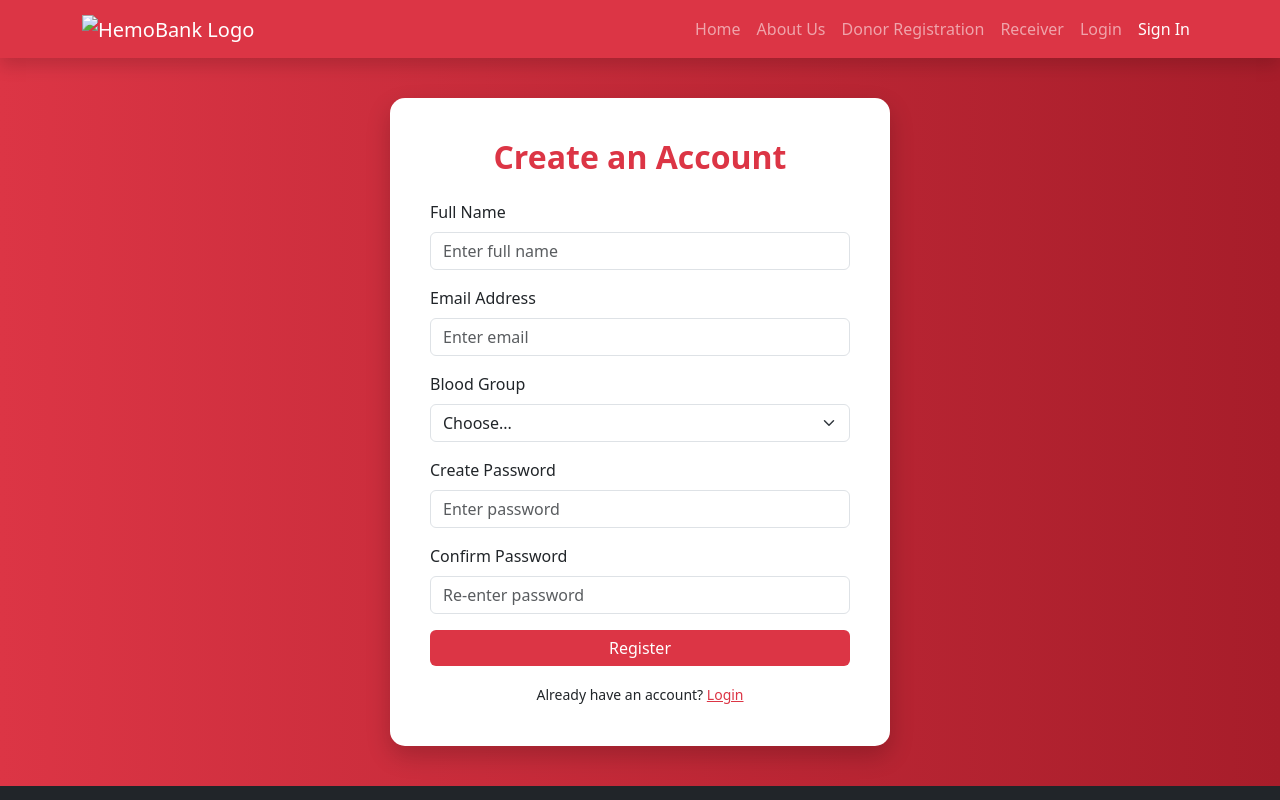
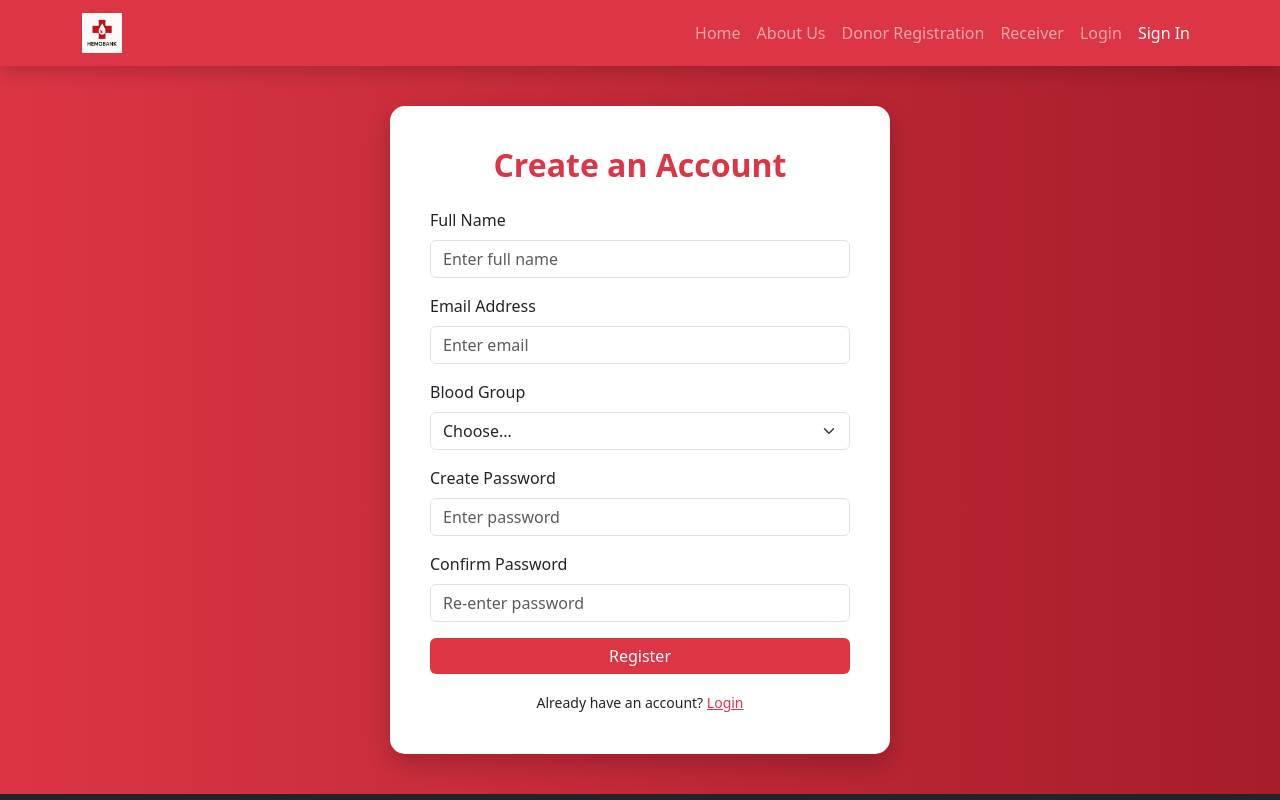
Before and after one commit to hemobank/hemo_bank, a plain HTML site: page project/registration.html in a window 1280 px wide. Shown: the top 800 px of the page. Drawn offline with nearby package versions, Linux system fonts and the light colour scheme; the site is published under a folder, as on GitHub Pages, so addresses that start at the root find nothing.

Commit message:
Update registration.html

```diff
--- a/project/registration.html
+++ b/project/registration.html
@@ -68,7 +68,7 @@
   <!-- Navbar -->
   <nav class="navbar navbar-expand-lg navbar-dark bg-danger shadow">
     <div class="container">
-      <a class="navbar-brand" href="#"><img src="/project/images/logo.jpg" alt="HemoBank Logo" height="40"></a>
+      <a class="navbar-brand" href="#"><img src="../images/logo.jpg" alt="HemoBank Logo" height="40"></a>
       <button class="navbar-toggler" type="button" data-bs-toggle="collapse" data-bs-target="#navMenu">
         <span class="navbar-toggler-icon"></span>
       </button>
```
